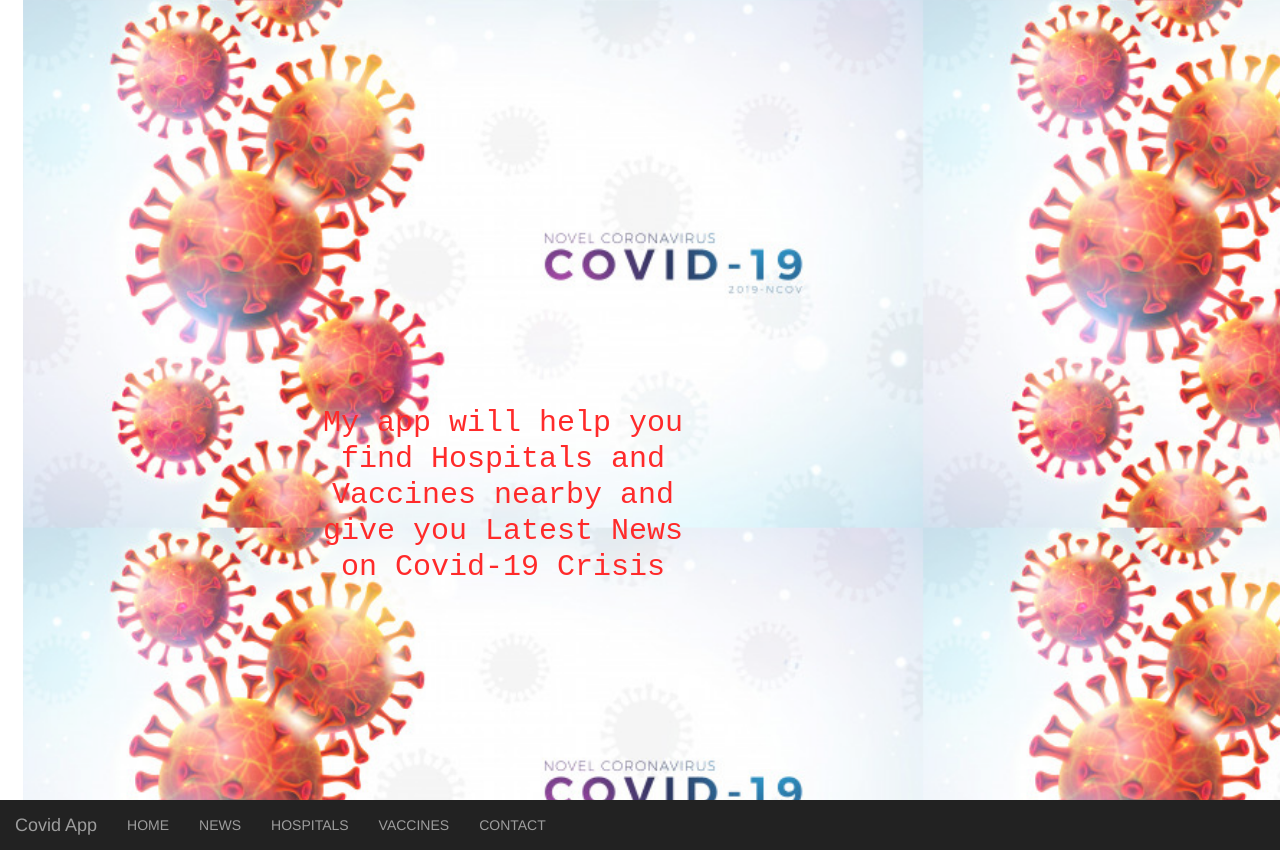
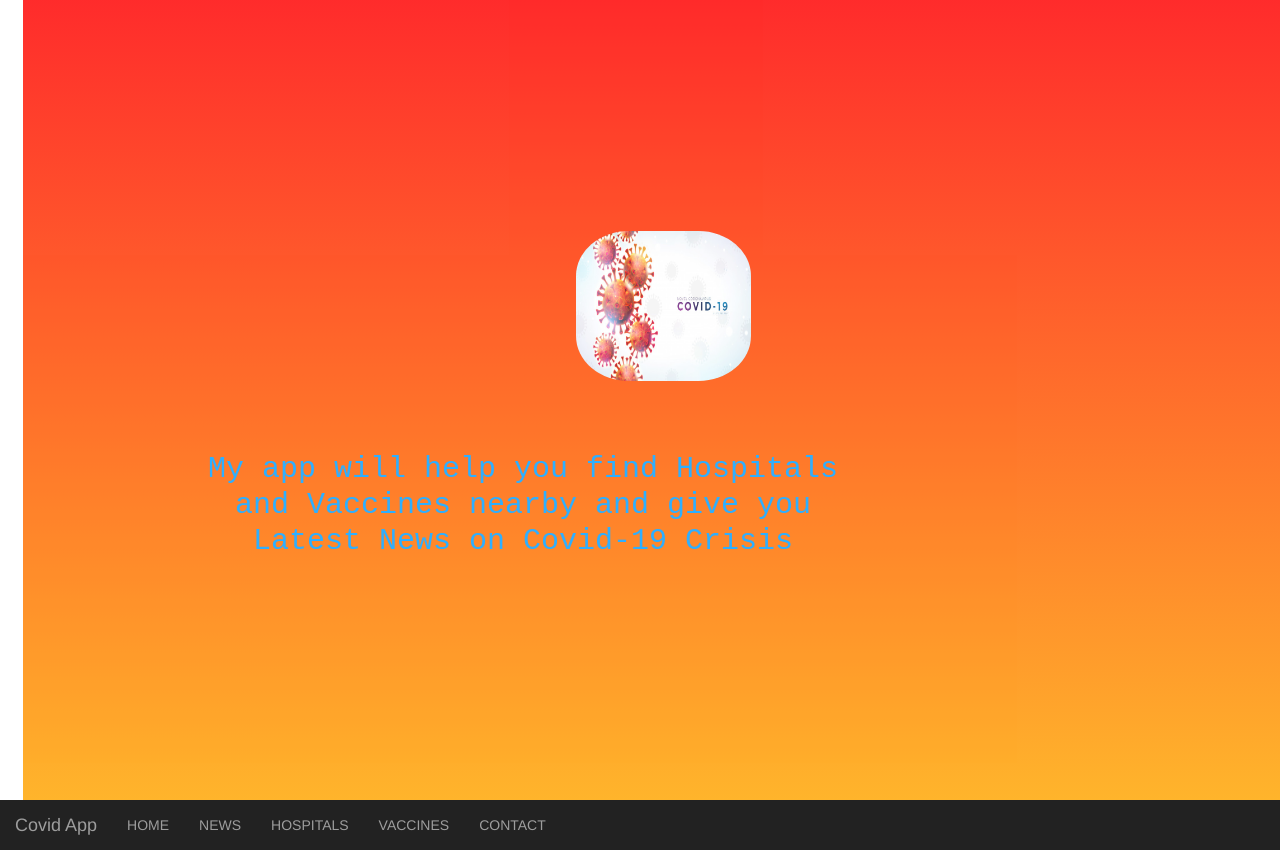
Before and after one commit to VaibhavBagaria/Indapendent-app, a plain HTML site: page index.html in a window 1280 px wide. Shown: the top 853 px of the page. Drawn offline with nearby package versions, Linux system fonts and the light colour scheme.

Commit message:
Add files via upload

```diff
--- a/index.html
+++ b/index.html
@@ -44,6 +44,7 @@
 
         <section id="welcome">
             <div class="parallax-inner">
+                <img src="Bk.jpg" class="profile">
                 <h2 id="HVK">My app will help you find Hospitals and Vaccines nearby and give you Latest News on Covid-19 Crisis
                 </h2>
             </div>
--- a/style.css
+++ b/style.css
@@ -7,6 +7,13 @@ body {
 #HL {
     height: 30px;
     width: 30px;
+}
+
+.profile {
+    height: 150px;
+    width: 175px;
+    margin-bottom: 50px;
+    border-radius: 30%;
 }
 
 #welcome {
@@ -19,19 +26,17 @@ body {
     bottom: 0;
     right: 0;
     opacity: 0.83;
-    background-image:url("Bk.jpg");
+    background: linear-gradient(Red 0%, orange 100%);
     display: table;
     width: 100%;
     height: 100%;
     margin-left: 23px;
-    background-size: 900px;
 }
 
 #HVK{
-    margin-left: 280px;
-    margin-top:200px;
-    width:400px;
-    color:red;
+    margin-left: 150px;
+    width:700px;
+    color:rgb(4, 159, 255)
 }
 
 .parallax-inner {
```
